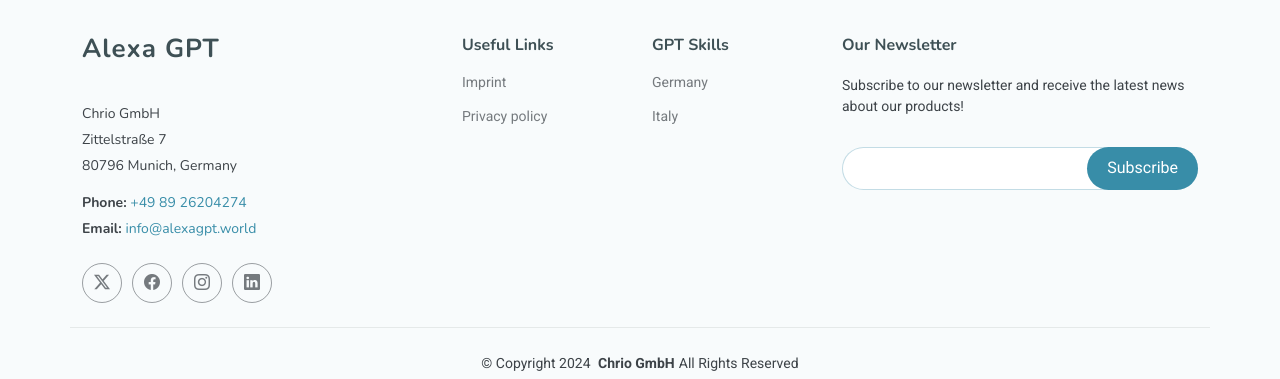
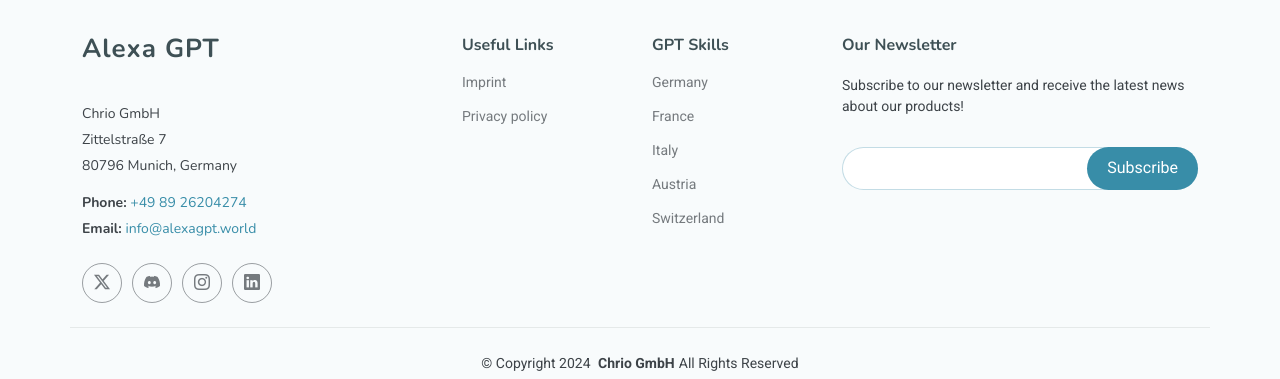
Before and after one commit to chrio-dev/voicegpt-website, a Jekyll site: the page built from index.markdown, in a window 1280 px wide and 900 px high, scrolled down 3936 px. Shown: the part 426-805 px from the top of the window. Built offline with Jekyll 4.4.1, drawn with Linux system fonts in a browser that asks for light colours.

Commit message:
update footer

```diff
--- a/_includes/footer.html
+++ b/_includes/footer.html
@@ -15,7 +15,7 @@
         </div>
         <div class="social-links d-flex mt-4">
           <a href="#"><i class="bi bi-twitter-x"></i></a>
-          <a href="#"><i class="bi bi-facebook"></i></a>
+          <a href="#"><i class="bi bi-discord"></i></a>
           <a href="#"><i class="bi bi-instagram"></i></a>
           <a href="#"><i class="bi bi-linkedin"></i></a>
         </div>
@@ -33,7 +33,10 @@
         <h4>GPT Skills</h4>
         <ul>
           <li><a href="#">Germany</a></li>
+          <li><a href="#">France</a></li>
           <li><a href="#">Italy</a></li>
+          <li><a href="#">Austria</a></li>
+          <li><a href="#">Switzerland</a></li>
         </ul>
       </div>
 
```
